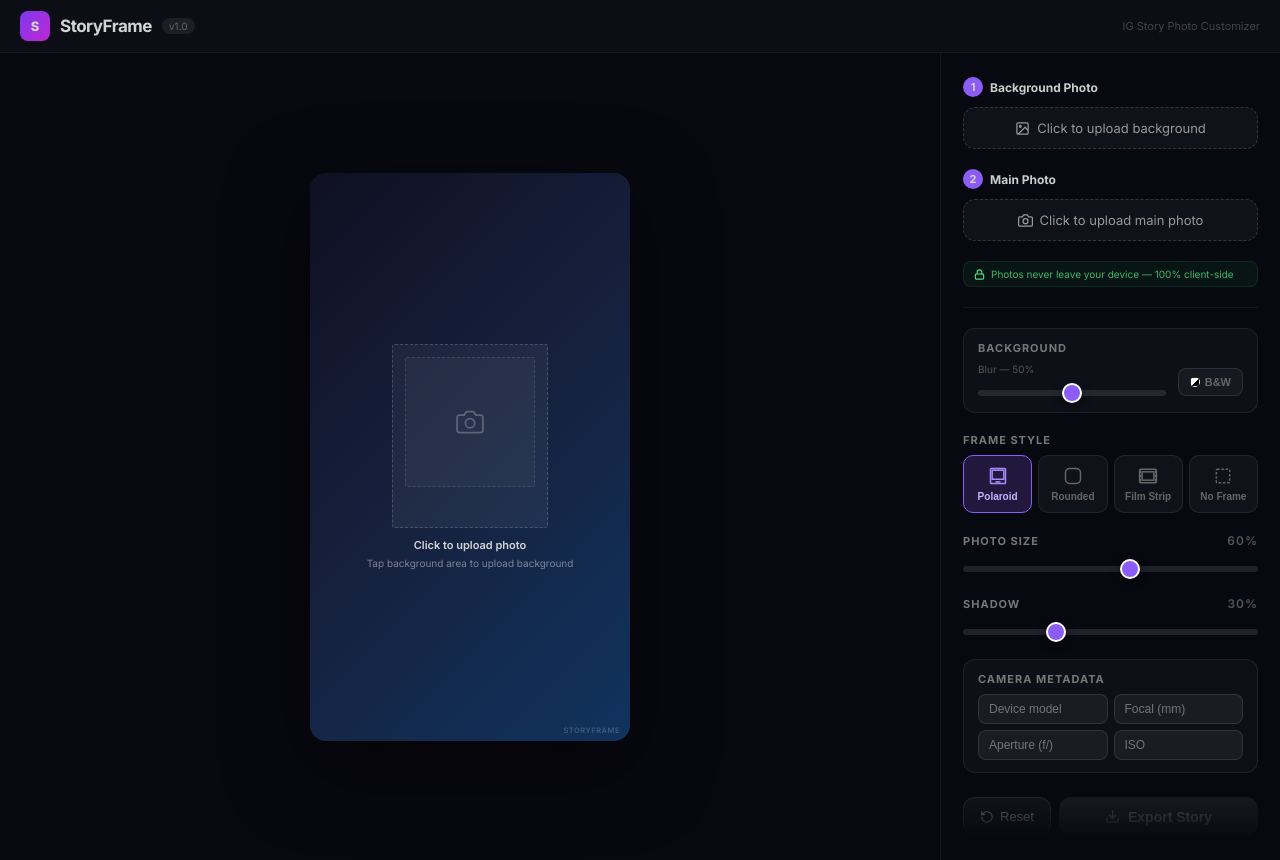
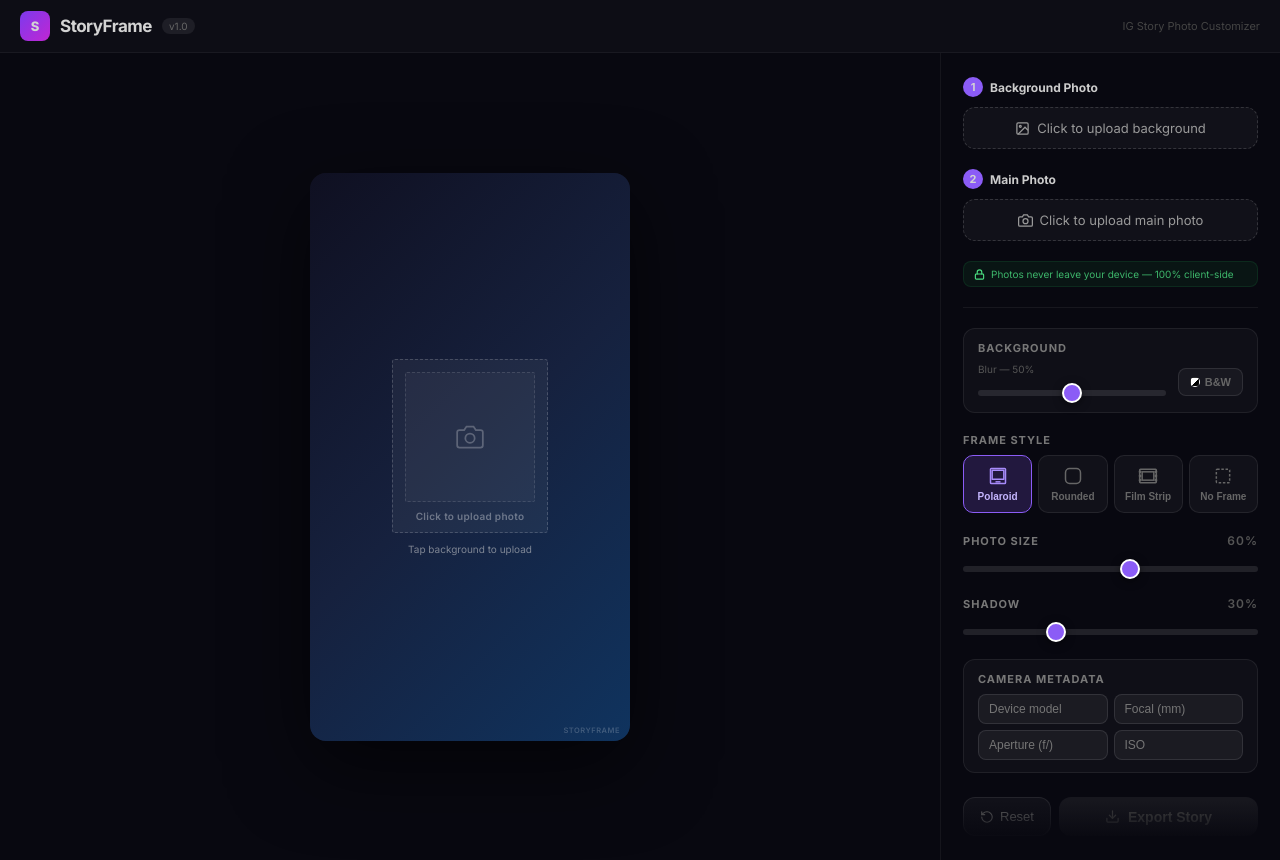
Before and after one commit to avntrr/storyframe, a React (Vite) app: page / in a window 1280 px wide. Built offline with nearby package versions, Linux system fonts and the light colour scheme.

Commit message:
Move upload text inside polaroid bottom strip

```diff
--- a/storyframe.jsx
+++ b/storyframe.jsx
@@ -401,20 +401,21 @@ export default function StoryFrame() {
               <div style={{ position:"absolute", inset:0, display:"flex", flexDirection:"column", alignItems:"center", justifyContent:"center", gap:10, pointerEvents:"none" }}>
                 {/* Ghost polaroid frame */}
                 <div
-                  style={{ width:156, background:"rgba(255,255,255,0.05)", border:"1.5px dashed rgba(255,255,255,0.18)", borderRadius:3, padding:"12px 12px 40px 12px", cursor:"pointer", pointerEvents:"all" }}
+                  style={{ width:156, background:"rgba(255,255,255,0.05)", border:"1.5px dashed rgba(255,255,255,0.18)", borderRadius:3, padding:"12px 12px 0 12px", cursor:"pointer", pointerEvents:"all" }}
                   onClick={() => mainRef.current?.click()}
                 >
                   <div style={{ width:"100%", aspectRatio:"1", border:"1px dashed rgba(255,255,255,0.12)", background:"rgba(255,255,255,0.03)", display:"flex", flexDirection:"column", alignItems:"center", justifyContent:"center", gap:8, borderRadius:2 }}>
                     <svg width="28" height="28" viewBox="0 0 24 24" fill="none" stroke="rgba(255,255,255,0.25)" strokeWidth="1.5"><path d="M23 19a2 2 0 0 1-2 2H3a2 2 0 0 1-2-2V8a2 2 0 0 1 2-2h4l2-3h6l2 3h4a2 2 0 0 1 2 2z"/><circle cx="12" cy="13" r="4"/></svg>
                   </div>
+                  {/* Text inside polaroid bottom strip */}
+                  <div style={{ textAlign:"center", padding:"8px 0 10px", fontSize:10, color:"rgba(255,255,255,0.35)", fontWeight:600, letterSpacing:0.3 }}>
+                    Click to upload photo
+                  </div>
                 </div>
-                {/* Labels below polaroid */}
-                <div style={{ textAlign:"center", display:"flex", flexDirection:"column", gap:5 }}>
-                  <div style={{ fontSize:11, color:"#d3d3d3", fontWeight:600 }}>Click to upload photo</div>
-                  {!bgDataUrl && (
-                    <div style={{ fontSize:10, color:"#d3d3d3", opacity:0.55 }}>Tap background area to upload background</div>
-                  )}
-                </div>
+                {/* "upload background" below polaroid */}
+                {!bgDataUrl && (
+                  <div style={{ fontSize:10, color:"#d3d3d3", opacity:0.55, textAlign:"center" }}>Tap background to upload</div>
+                )}
               </div>
             )}
 
```
